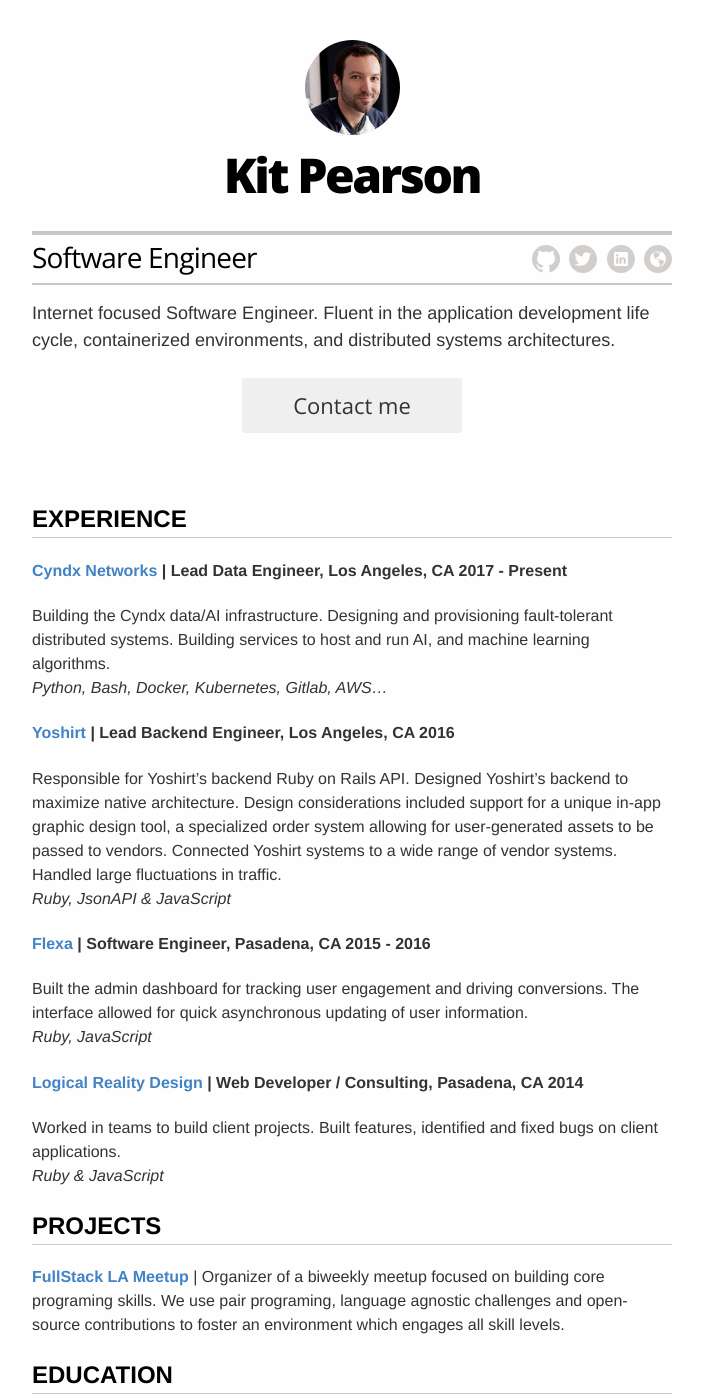
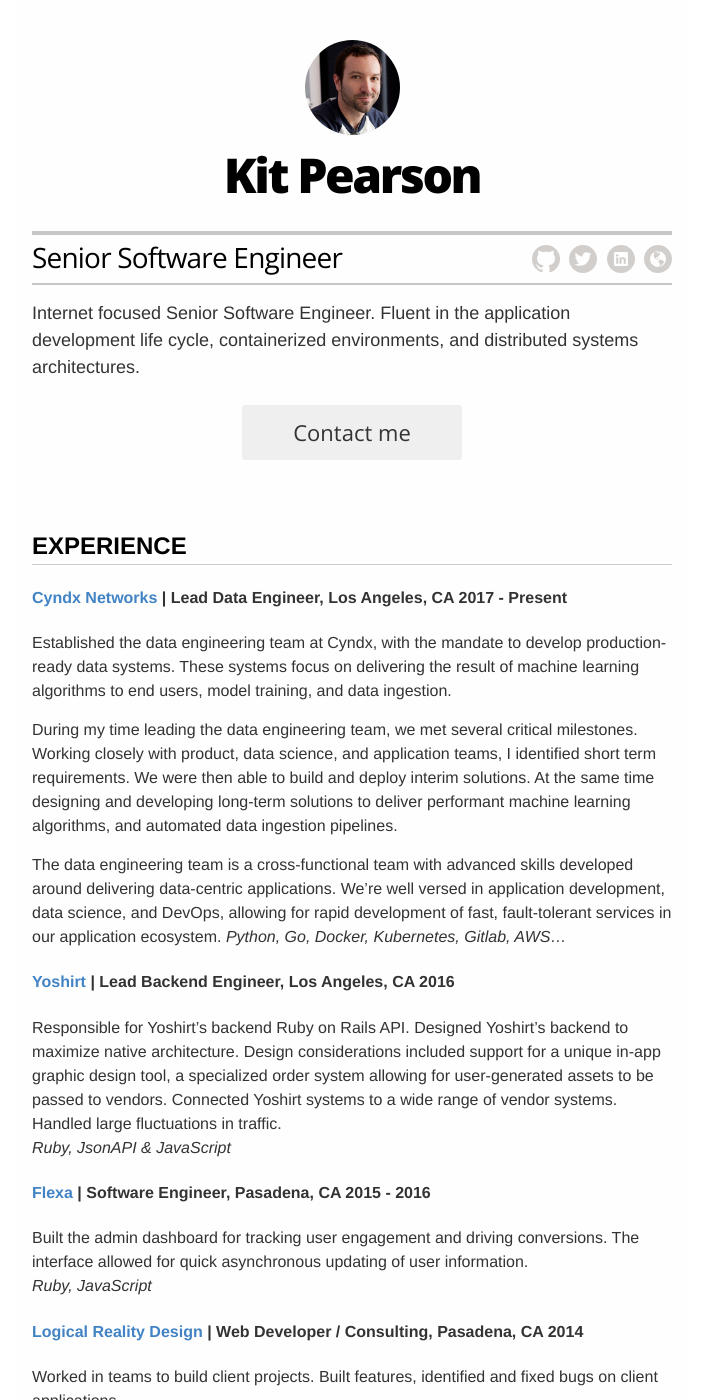
Before and after one commit to kpearson/resume, a Jekyll site: the page built from index.md, in a window 1280 px wide and 1400 px high. Shown: the whole window, without its empty margins (288-991 px from the left). Built offline with Jekyll 4.4.1, drawn with Linux system fonts in a browser that asks for light colours; nearby versions of some CDN libraries.

Commit message:
Update Cyndx job discription

```diff
--- a/_config.yml
+++ b/_config.yml
@@ -12,7 +12,7 @@
 # Resume settings
 resume_avatar:         "true"
 resume_name:           "Kit Pearson"
-resume_title:          "Software Engineer"
+resume_title:          "Senior Software Engineer"
 resume_contact_email:  "kitpearson@me.com"
 
 # use "yes" to display the email contact button,
--- a/_includes/pdf-header.html
+++ b/_includes/pdf-header.html
@@ -1,6 +1,6 @@
 <h1 class="header-name" itemprop="name">{{ site.resume_name }}</h1>
 
-<p class="header-subtitle">Software Engineer</p>
+<p class="header-subtitle">Senior Software Engineer</p>
 
 <p class="text-center">Los Angeles, CA</p>
 
--- a/_includes/resume.md
+++ b/_includes/resume.md
@@ -2,10 +2,22 @@
 ----------
 
 #### [Cyndx Networks] | Lead Data Engineer, Los Angeles, CA 2017 - Present
-Building the Cyndx data/AI infrastructure. Designing and provisioning
-fault-tolerant distributed systems. Building services to host and run AI, and
-machine learning algorithms.
-_Python, Bash, Docker, Kubernetes, Gitlab, AWS..._
+Established the data engineering team at Cyndx, with the mandate to develop
+production-ready data systems. These systems focus on delivering the result of
+machine learning algorithms to end users, model training, and data ingestion.
+
+During my time leading the data engineering team, we met several critical
+milestones. Working closely with product, data science, and application teams, I
+identified short term requirements. We were then able to build and deploy
+interim solutions. At the same time designing and developing long-term solutions
+to deliver performant machine learning algorithms, and automated data ingestion
+pipelines.
+
+The data engineering team is a cross-functional team with advanced skills
+developed around delivering data-centric applications. We're well versed in
+application development, data science, and DevOps, allowing for rapid
+development of fast, fault-tolerant services in our application ecosystem.
+_Python, Go, Docker, Kubernetes, Gitlab, AWS..._
 
 #### [Yoshirt] | Lead Backend Engineer, Los Angeles, CA 2016
 Responsible for Yoshirt’s backend Ruby on Rails API. Designed Yoshirt’s backend
--- a/_includes/summery.md
+++ b/_includes/summery.md
@@ -1,2 +1,2 @@
-Internet focused Software Engineer. Fluent in the application development life
+Internet focused Senior Software Engineer. Fluent in the application development life
 cycle, containerized environments, and distributed systems architectures.
```
Also changed, not shown: Gemfile.lock, 2 other files.
